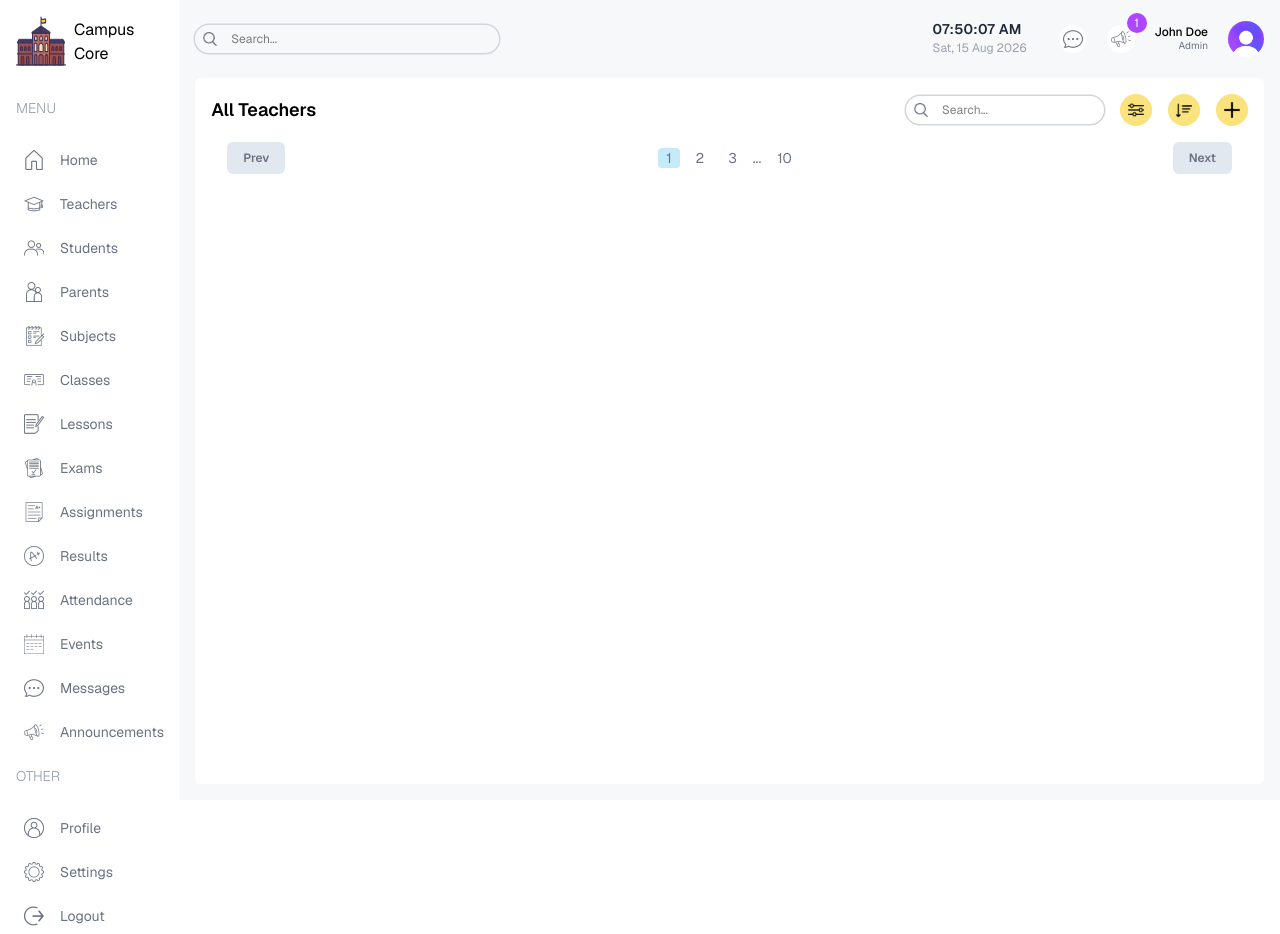
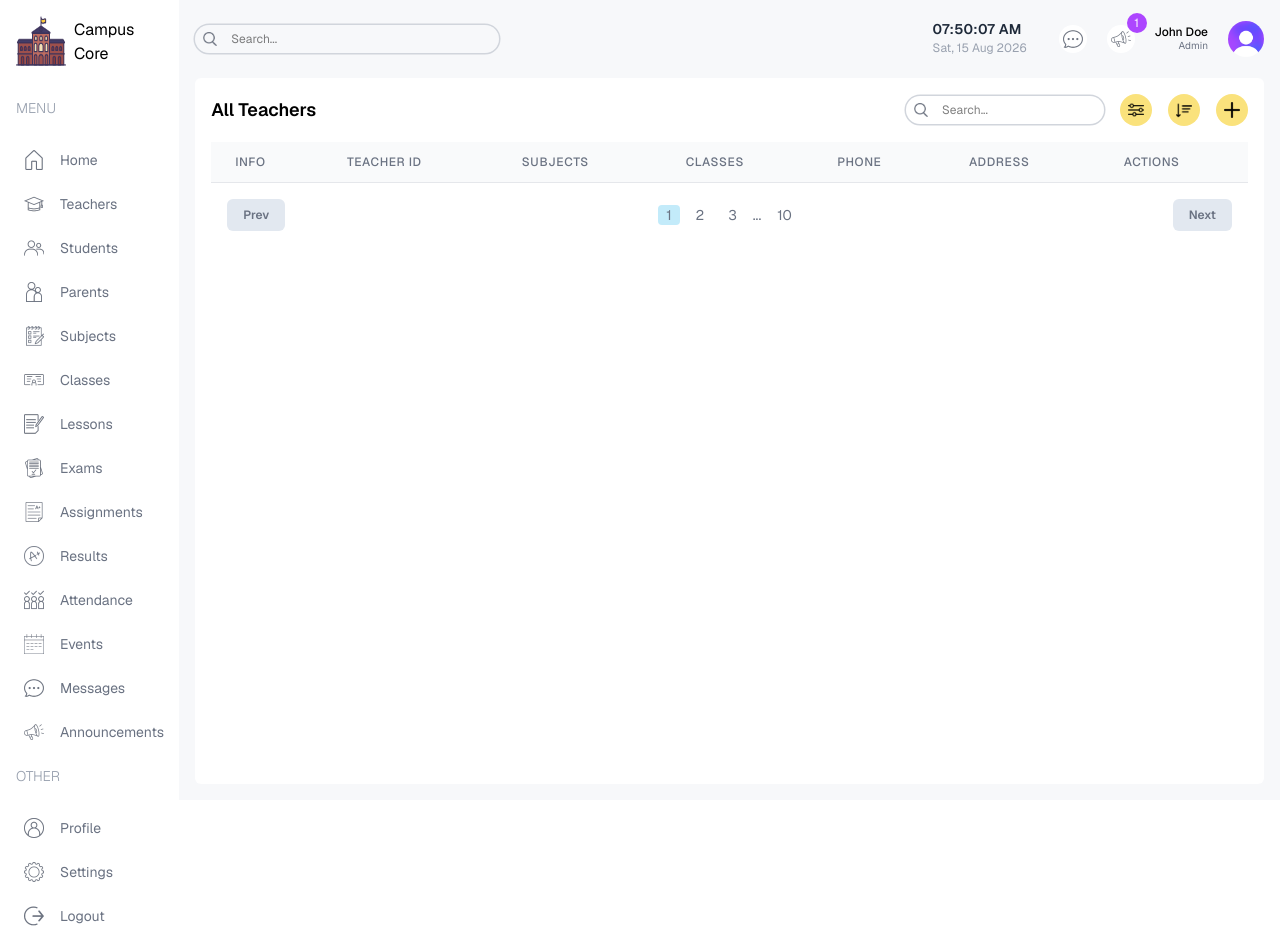
Before and after one commit to MinhazulAbidin/Campus-Core, a Next.js app: page /list/teachers in a window 1280 px wide. Built offline with nearby package versions, Linux system fonts and the light colour scheme.

Commit message:
table create

```diff
--- a/src/app/(dashboard)/list/teachers/page.tsx
+++ b/src/app/(dashboard)/list/teachers/page.tsx
@@ -1,8 +1,44 @@
 import Pagination from "@/components/Pagination";
+import Table from "@/components/Table";
 import TableSearch from "@/components/TableSearch";
 import Image from "next/image";
 import React from "react";
 
+const columns = [
+  {
+    header: "Info",
+    accessor: "info",
+  },
+  {
+    header: "Teacher ID",
+    accessor: "teacherId",
+    className: "hidden md:table-cell",
+  },
+  {
+    header: "Subjects",
+    accessor: "subjects",
+    className: "hidden md:table-cell",
+  },
+  {
+    header: "Classes",
+    accessor: "classes",
+    className: "hidden md:table-cell",
+  },
+  {
+    header: "Phone",
+    accessor: "phone",
+    className: "hidden md:table-cell",
+  },
+  {
+    header: "Address",
+    accessor: "address",
+    className: "hidden md:table-cell",
+  },
+  {
+    header: "Actions",
+    accessor: "actions",
+  },
+];
 const TeachersListPage = () => {
   return (
     <section className="bg-white flex-1 p-4 m-4 mt-0 rounded-md">
@@ -25,7 +61,9 @@ const TeachersListPage = () => {
         </div>
       </div>
       {/* list  */}
-      <div></div>
+      <div>
+        <Table columns={columns} />
+      </div>
       {/* pagination  */}
       <div>
         <Pagination />
--- a/src/components/Table.tsx
+++ b/src/components/Table.tsx
@@ -1,7 +1,25 @@
 import React from "react";
 
-const Table = () => {
-  return <div>Table</div>;
+const Table = ({ columns }: { columns: { header: string; accessor: string; className?: string }[] }) => {
+  return (
+      <table className="min-w-full divide-y divide-gray-200 mt-4">
+        <thead className="bg-gray-50">
+          <tr>
+            {columns.map((column) => (
+              <th
+                key={column.accessor}
+                className={`px-6 py-3 text-left text-xs font-medium text-gray-500 uppercase tracking-wider ${column.className || ""}`}
+              >
+                {column.header}
+              </th>
+            ))}
+          </tr>
+        </thead>
+        <tbody className="bg-white divide-y divide-gray-200">
+          {/* Table rows would go here */}
+        </tbody>
+      </table>
+  );
 };
 
 export default Table;
```
